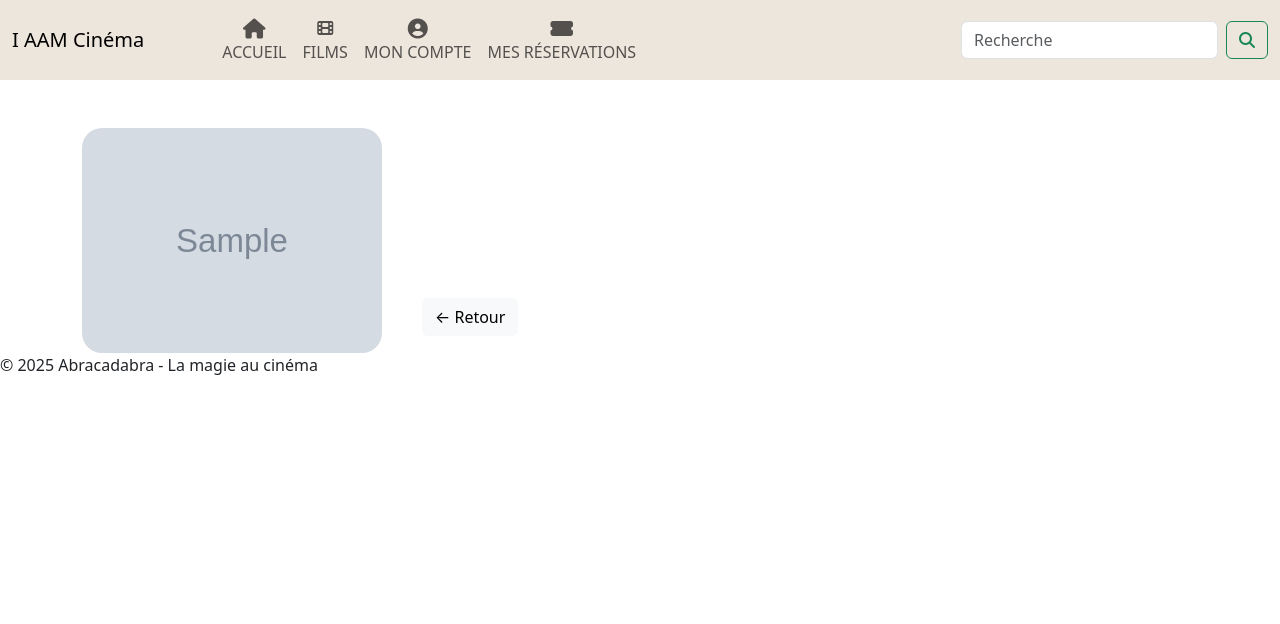
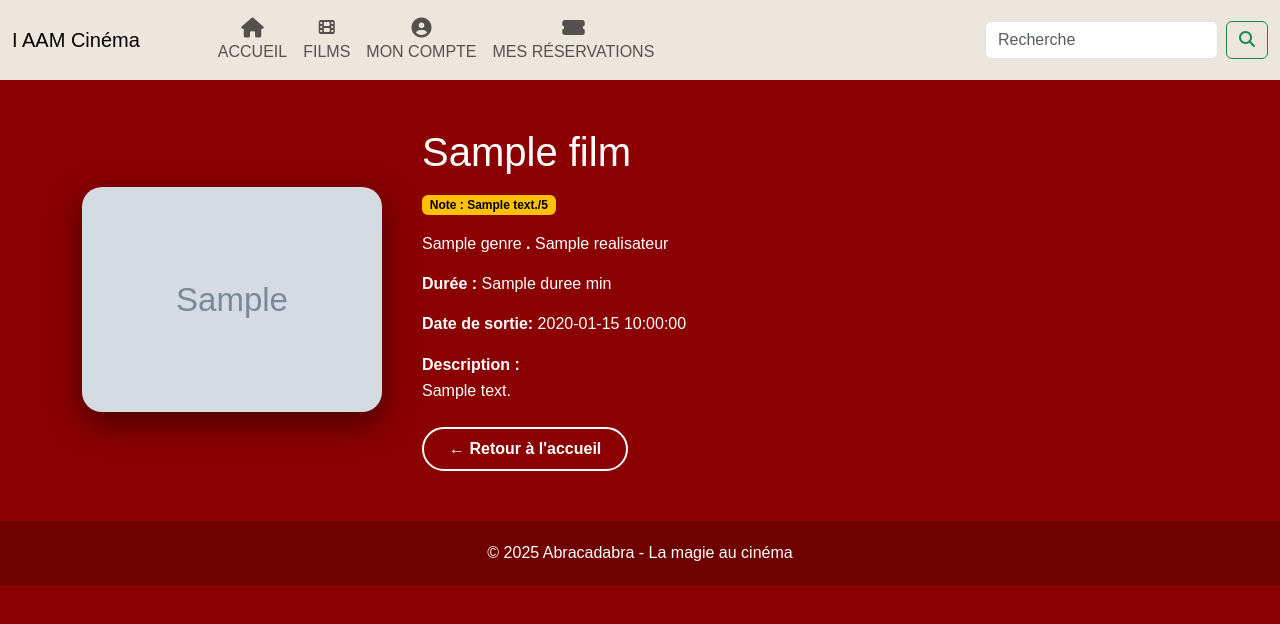
Before and after one commit to AlysonHuu/Abracadabra-, a Symfony app: template templates/film_plus.html.twig in a window 1280 px wide. Shown: the top 624 px of the page. Run offline with Twig, Linux system fonts and the light colour scheme; the template is opened without the code that fills it: most values are stand-ins (such as "Sample title", 1, 10 or a date in 2020); grey boxes marked "Sample" are stand-in pictures; some libraries are stand-ins or nearby versions.

Commit message:
page film

```diff
--- /dev/null
+++ b/public/abracadabra.css
@@ -0,0 +1,168 @@
+/* --- base --- */
+body {
+    background-color: #8B0000;
+    font-family: 'Montserrat', sans-serif;
+    color: white;
+    margin: 0;
+}
+
+.navbar {
+    background-color: #EDE6DD;
+}
+
+.navbar-brand {
+    margin-right: 70px;
+}
+
+footer {
+    text-align: center;
+    padding: 20px;
+    background: rgba(0,0,0,0.2);
+    margin-top: 50px;
+}
+
+/* --- Page d'acceuil --- */
+.section-title {
+    font-size: 2.5rem;
+    margin-top: 40px;
+    margin-left: 50px;
+    font-weight: bold;
+}
+
+.carousel-container {
+    position: relative;
+    width: 100%;
+    max-width: 1200px;
+    height: 550px;
+    margin: 0 auto;
+    display: flex;
+    align-items: center;
+    justify-content: center;
+    overflow: visible;
+}
+
+.film-item {
+    position: absolute;
+    width: 220px;
+    transition: all 0.5s ease-in-out;
+    opacity: 0;
+    text-align: center;
+    left: 50%;
+    top: 50%;
+    transform: translate(-50%, -50%) scale(0.5);
+    pointer-events: none;
+}
+
+.film-item.active { opacity: 1; transform: translate(-50%, -50%) scale(1.1); z-index: 10; pointer-events: auto; }
+.film-item.left { opacity: 0.7; transform: translate(-160%, -50%) scale(0.85); z-index: 5; }
+.film-item.right { opacity: 0.7; transform: translate(60%, -50%) scale(0.85); z-index: 5; }
+.film-item.far-left { opacity: 0.3; transform: translate(-260%, -50%) scale(0.65); z-index: 2; }
+.film-item.far-right { opacity: 0.3; transform: translate(160%, -50%) scale(0.65); z-index: 2; }
+
+.film-item img {
+    width: 100%;
+    height: 320px;
+    object-fit: cover;
+    border-radius: 15px;
+    box-shadow: 0 10px 30px rgba(0,0,0,0.5);
+}
+
+.film-info { margin-top: 15px; transition: 0.3s; opacity: 0; }
+.film-item.active .film-info { opacity: 1; }
+.star { color: #ccc; font-size: 18px; }
+.star.filled { color: gold; }
+
+.btn-plus {
+    display: inline-block;
+    background: white;
+    color: #8B0000;
+    padding: 8px 20px;
+    border-radius: 20px;
+    text-decoration: none;
+    font-weight: bold;
+}
+
+
+.arrow {
+    position: absolute;
+    top: 50%;
+    transform: translateY(-50%);
+    background: white;
+    color: #8B0000;
+    border: none;
+    font-size: 30px;
+    width: 50px;
+    height: 50px;
+    border-radius: 50%;
+    cursor: pointer;
+    z-index: 20;
+    box-shadow: 0 5px 15px rgba(0,0,0,0.3);
+}
+
+.left-arrow {
+    left: 10px;
+}
+
+.right-arrow {
+    right: 10px;
+}
+/* --- Film Plus --- */
+.film-container {
+        display: flex;
+        gap: 40px;
+        align-items: center;
+        margin-top: 3rem;
+        color: #ffffff;
+        font-family: 'Montserrat', sans-serif;
+    }
+
+    .film-poster {
+        width: 300px;
+        border-radius: 20px;
+        box-shadow: 0 10px 30px rgba(0, 0, 0, 0.5);
+        transition: transform 0.3s ease;
+    }
+
+    .film-poster:hover {
+        transform: scale(1.02);
+    }
+
+    .film-details h1 {
+        font-size: 2.5rem;
+        margin-bottom: 1rem;
+    }
+
+    .film-description {
+        margin-top: 1rem;
+        line-height: 1.6;
+    }
+
+
+    @media (max-width: 768px) {
+        .film-container {
+            flex-direction: column;
+            text-align: center;
+        }
+    }
+
+
+    .btn-custom-retour {
+    background-color: transparent;
+    color: white !important;
+    border: 2px solid white !important;
+    border-radius: 25px;
+    padding: 8px 25px;
+    font-weight: bold;
+    transition: all 0.3s ease-in-out;
+    text-decoration: none;
+    display: inline-block;
+}
+
+
+.btn-custom-retour:hover {
+    background-color: white !important;
+    color: #8B0000 !important;
+    text-decoration: none;
+    transform: translateY(-2px);
+    box-shadow: 0 5px 15px rgba(0,0,0,0.3);
+}
--- a/templates/base.html.twig
+++ b/templates/base.html.twig
@@ -11,7 +11,8 @@
   <link href="https://cdn.jsdelivr.net/npm/bootstrap@5.3.8/dist/css/bootstrap.min.css" rel="stylesheet">
 
 
-  <link rel="stylesheet" href="{{ asset('css/style.css') }}">
+ <link rel="stylesheet" href="{{ asset('abracadabra.css') }}">
+
 
 </head>
 <body>
@@ -54,17 +55,6 @@
       </div>
     </div>
   </nav>
-<style>
-
-
-  .navbar-brand {
-    margin-right: 70px;
-}
-
-.navbar {
-    background-color: #EDE6DD;
-}
-</style>
 
   {% block body %}{% endblock %}
 
--- a/templates/film_plus.html.twig
+++ b/templates/film_plus.html.twig
@@ -2,23 +2,36 @@
 
 {% block title %}{{ film.titre }}{% endblock %}
 
+
+{% block stylesheets %}
+
+{% endblock %}
+
 {% block body %}
-<div class="container mt-5 text-white">
+<div class="container">
+    <div class="film-container">
 
-    <div style="display:flex; gap:40px; align-items:center;">
-        <img src="{{ film.poster }}" alt="{{ film.titre }}"
-             style="width:300px; border-radius:20px;">
 
-        <div>
+        <img src="{{ film.poster }}" alt="{{ film.titre }}" class="film-poster">
+
+
+        <div class="film-details">
             <h1>{{ film.titre }}</h1>
-            <p><strong>Durée :</strong> {{ film.duree }} min</p>
-            <p>{{ film.description }}</p>
 
-            <a href="{{ path('home') }}" class="btn btn-light mt-3">
-                ← Retour
-            </a>
+            <span class="badge bg-warning text-black">Note : {{film.note}}/5</span>
+            <p class="mt-3"> {{ film.genre }} <strong>.</strong> {{film.realisateur}}</p>
+            <p class="mt-3"><strong>Durée :</strong> {{ film.duree }} min</p>
+            <p class="mt-3"><strong>Date de sortie:</strong> {{ film.date }}</p>
+            <div class="film-description">
+                <strong>Description :</strong><br>
+                {{ film.description }}
+            </div>
+
+            <a href="{{ path('home') }}" class="btn btn-custom-retour mt-4">
+    ← Retour à l'accueil
+</a>
         </div>
+
     </div>
-
 </div>
 {% endblock %}
```
Also changed, not shown: src/Controller/FilmPlusController.php (+26 -4 lines), src/Controller/HomePageController.php (+10 -0 lines), templates/homepage.html.twig (+1 -140 lines), 1 other file.
